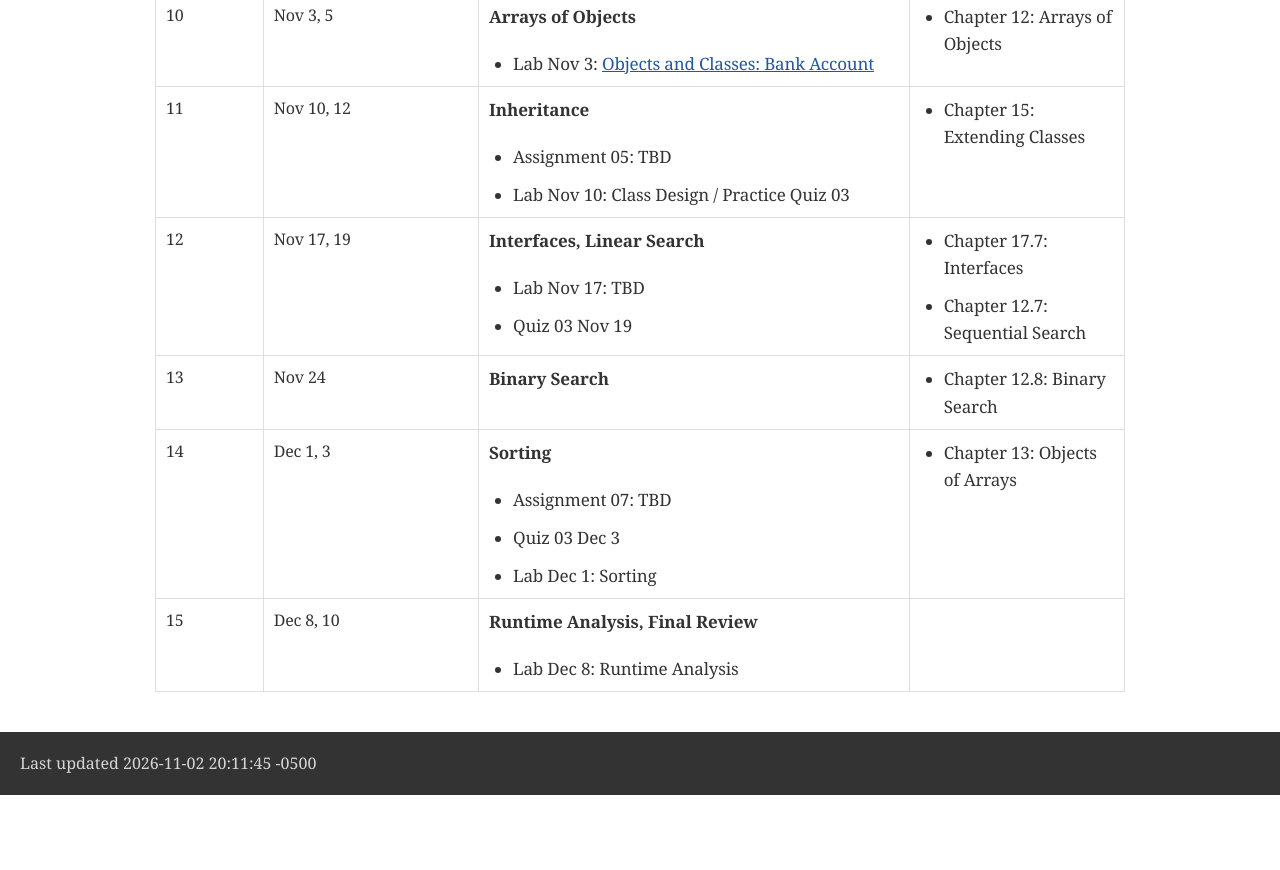
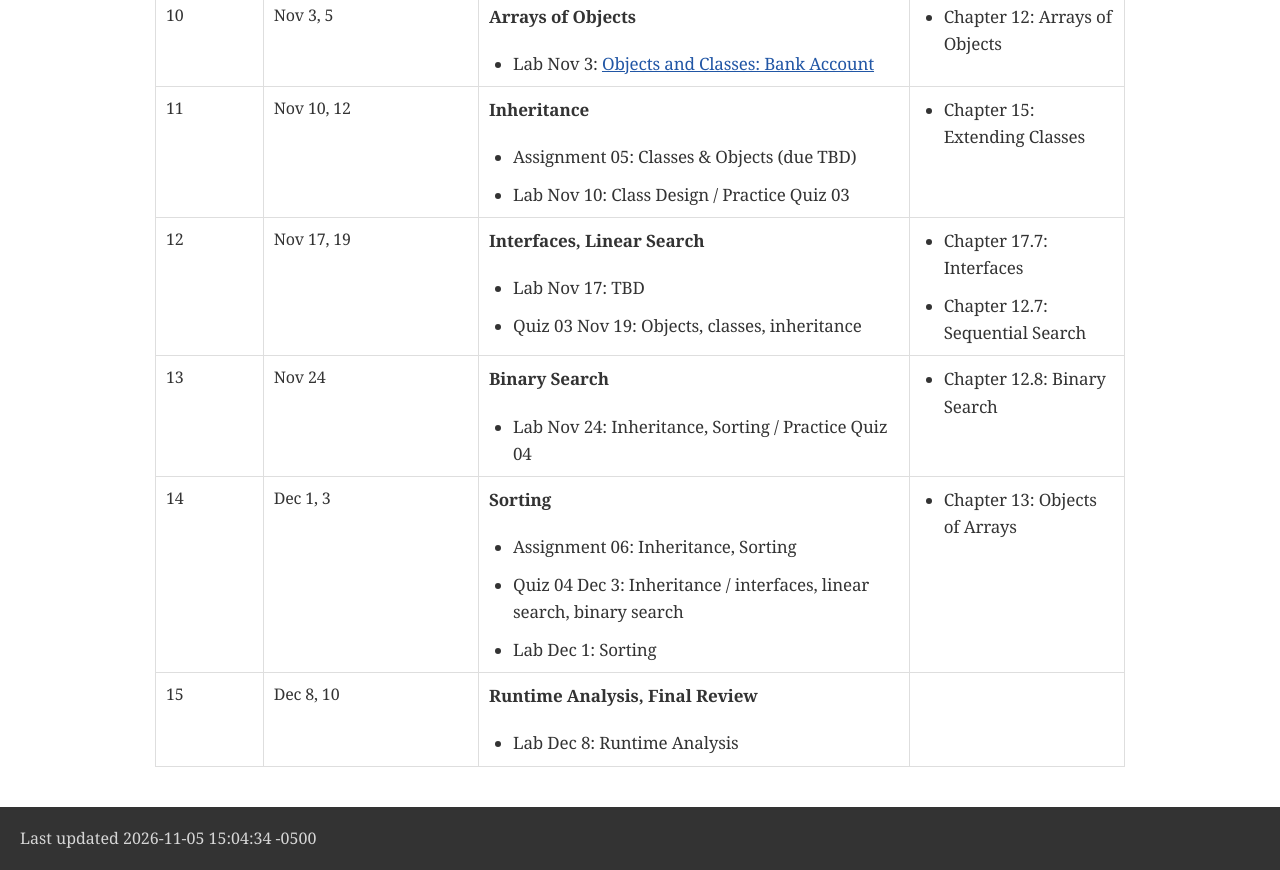
Before and after one commit to BrynMawr-CS113-F26/website, a plain HTML site: page schedule.html in a window 1280 px wide. Shown: the part 2584-3454 px from the top of the page. Before the commit the page ends 3379 px from the top, so only its background shows below. Drawn offline with Linux system fonts and the light colour scheme; a web font is replaced by a local one.

Commit message:
fix remaining schedule

```diff
--- a/schedule.html
+++ b/schedule.html
@@ -808,7 +808,7 @@ body.book #toc,body.book #preamble,body.book h1.sect0,body.book .sect1>h2{page-b
 <div class="ulist">
 <ul>
 <li>
-<p>Assignment 05: TBD</p>
+<p>Assignment 05: Classes &amp; Objects (due TBD)</p>
 </li>
 <li>
 <p>Lab Nov 10: Class Design / Practice Quiz 03</p>
@@ -835,7 +835,7 @@ body.book #toc,body.book #preamble,body.book h1.sect0,body.book .sect1>h2{page-b
 <p>Lab Nov 17: TBD</p>
 </li>
 <li>
-<p>Quiz 03 Nov 19</p>
+<p>Quiz 03 Nov 19: Objects, classes, inheritance</p>
 </li>
 </ul>
 </div></div></td>
@@ -855,6 +855,13 @@ body.book #toc,body.book #preamble,body.book h1.sect0,body.book .sect1>h2{page-b
 <td class="tableblock halign-left valign-top"><p class="tableblock">Nov 24 <a id="week13"></a></p></td>
 <td class="tableblock halign-left valign-top"><div class="content"><div class="paragraph">
 <p><strong>Binary Search</strong></p>
+</div>
+<div class="ulist">
+<ul>
+<li>
+<p>Lab Nov 24: Inheritance, Sorting / Practice Quiz 04</p>
+</li>
+</ul>
 </div></div></td>
 <td class="tableblock halign-left valign-top"><div class="content"><div class="ulist">
 <ul>
@@ -873,10 +880,10 @@ body.book #toc,body.book #preamble,body.book h1.sect0,body.book .sect1>h2{page-b
 <div class="ulist">
 <ul>
 <li>
-<p>Assignment 07: TBD</p>
+<p>Assignment 06: Inheritance, Sorting</p>
 </li>
 <li>
-<p>Quiz 03 Dec 3</p>
+<p>Quiz 04 Dec 3: Inheritance / interfaces, linear search, binary search</p>
 </li>
 <li>
 <p>Lab Dec 1: Sorting</p>
@@ -911,7 +918,7 @@ body.book #toc,body.book #preamble,body.book h1.sect0,body.book .sect1>h2{page-b
 </div>
 <div id="footer">
 <div id="footer-text">
-Last updated 2026-11-02 20:11:45 -0500
+Last updated 2026-11-05 15:04:34 -0500
 </div>
 </div>
 </body>
```
Also changed, not shown: index.html (+11 -4 lines), 1 other file.
